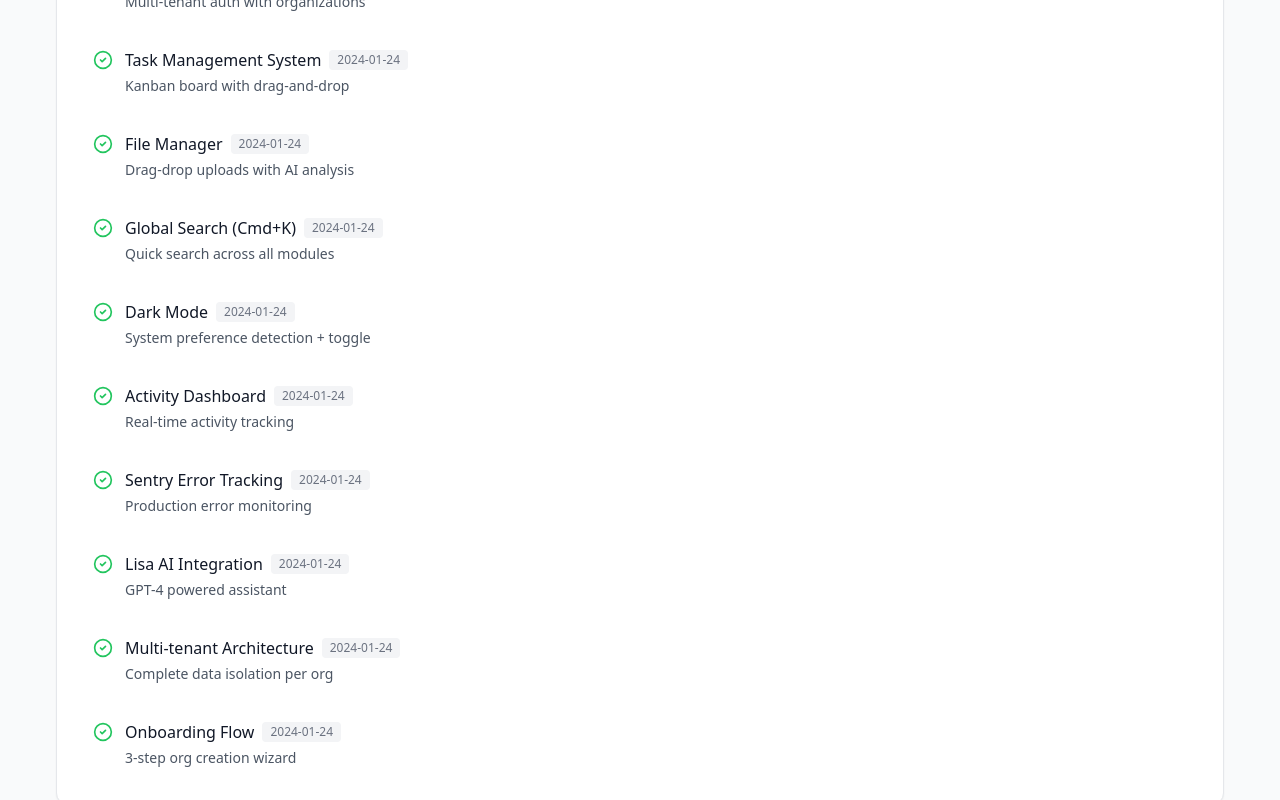
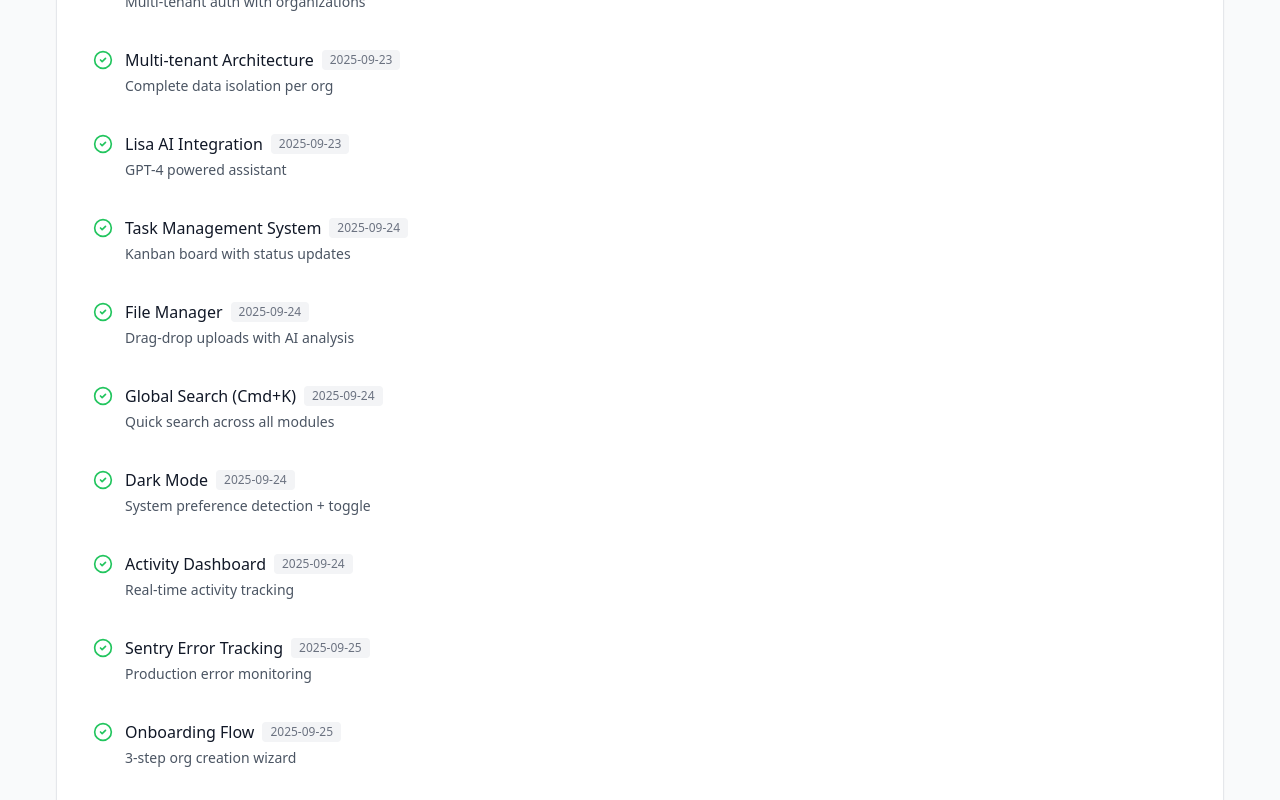
Before and after one commit to feedmephotons/PeakOneAI, a Next.js app: page /devops in a window 1280 px wide. Shown: the part 880-1680 px from the top of the page. Built offline with nearby package versions, Linux system fonts and the light colour scheme; no server answers.

Commit message:
Update completed features dates to reflect actual development timeline
- Fixed dates to show Sep 23-25, 2025 instead of Jan 2024
- Added DevOps Dashboard and Optional Authentication to completed features
- Organized features chronologically by implementation date

```diff
--- a/app/devops/page.tsx
+++ b/app/devops/page.tsx
@@ -20,16 +20,18 @@ const COLUMNS = [
 ]
 
 const COMPLETED_FEATURES = [
-  { date: '2024-01-24', feature: 'Clerk Authentication System', description: 'Multi-tenant auth with organizations' },
-  { date: '2024-01-24', feature: 'Task Management System', description: 'Kanban board with drag-and-drop' },
-  { date: '2024-01-24', feature: 'File Manager', description: 'Drag-drop uploads with AI analysis' },
-  { date: '2024-01-24', feature: 'Global Search (Cmd+K)', description: 'Quick search across all modules' },
-  { date: '2024-01-24', feature: 'Dark Mode', description: 'System preference detection + toggle' },
-  { date: '2024-01-24', feature: 'Activity Dashboard', description: 'Real-time activity tracking' },
-  { date: '2024-01-24', feature: 'Sentry Error Tracking', description: 'Production error monitoring' },
-  { date: '2024-01-24', feature: 'Lisa AI Integration', description: 'GPT-4 powered assistant' },
-  { date: '2024-01-24', feature: 'Multi-tenant Architecture', description: 'Complete data isolation per org' },
-  { date: '2024-01-24', feature: 'Onboarding Flow', description: '3-step org creation wizard' },
+  { date: '2025-09-23', feature: 'Clerk Authentication System', description: 'Multi-tenant auth with organizations' },
+  { date: '2025-09-23', feature: 'Multi-tenant Architecture', description: 'Complete data isolation per org' },
+  { date: '2025-09-23', feature: 'Lisa AI Integration', description: 'GPT-4 powered assistant' },
+  { date: '2025-09-24', feature: 'Task Management System', description: 'Kanban board with status updates' },
+  { date: '2025-09-24', feature: 'File Manager', description: 'Drag-drop uploads with AI analysis' },
+  { date: '2025-09-24', feature: 'Global Search (Cmd+K)', description: 'Quick search across all modules' },
+  { date: '2025-09-24', feature: 'Dark Mode', description: 'System preference detection + toggle' },
+  { date: '2025-09-24', feature: 'Activity Dashboard', description: 'Real-time activity tracking' },
+  { date: '2025-09-25', feature: 'Sentry Error Tracking', description: 'Production error monitoring' },
+  { date: '2025-09-25', feature: 'Onboarding Flow', description: '3-step org creation wizard' },
+  { date: '2025-09-25', feature: 'DevOps Dashboard', description: 'Client feedback tracking system' },
+  { date: '2025-09-25', feature: 'Optional Authentication', description: 'App works without Clerk keys' },
 ]
 
 export default function DevOpsPage() {
```
